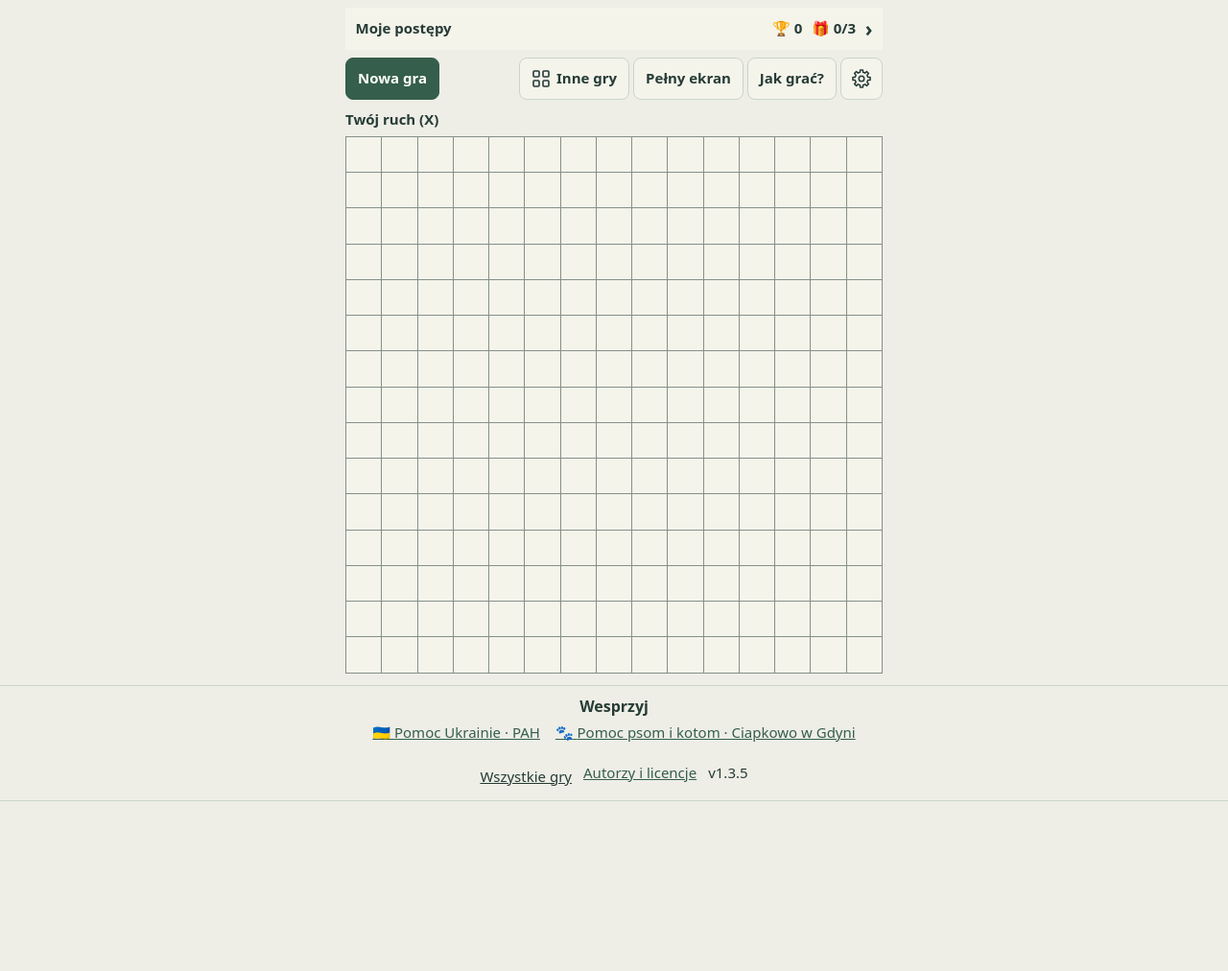
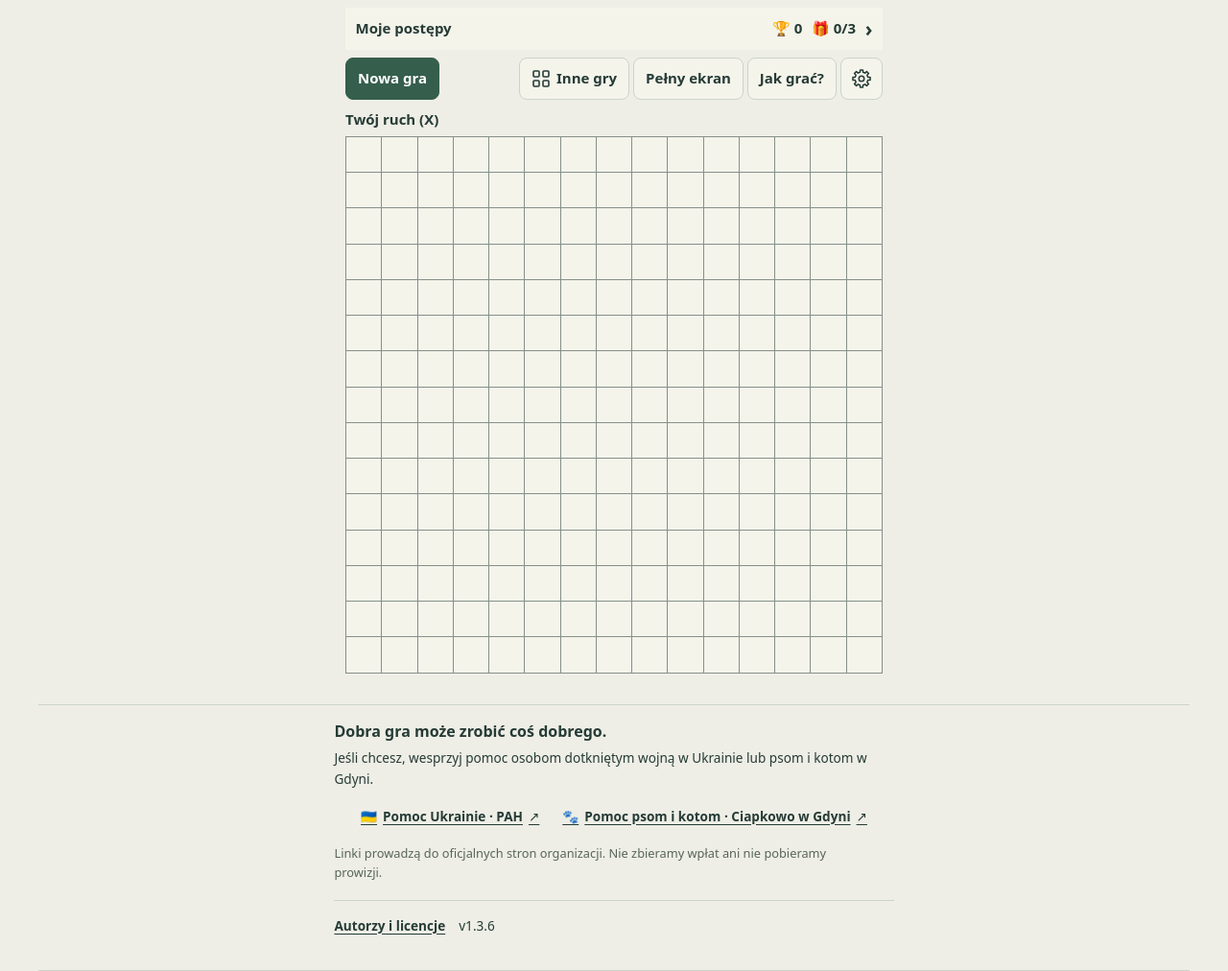
Before and after one commit to walczynskir/gomoku-pages, a plain HTML site: page index.html in a window 1280 px wide. Shown: the part 69-1081 px from the top of the page at 96% size. Before the commit the page ends 904 px from the top, so only its background shows below. Drawn offline with Linux system fonts and the light colour scheme.

Commit message:
Publish Gomoku 1.3.6: shared footer

```diff
--- a/games-chest-menu.js
+++ b/games-chest-menu.js
@@ -8,7 +8,7 @@
   const close = document.querySelector('#game-picker-close');
   const pickerRecent = picker.querySelector('#game-picker-recent');
   const list = picker.querySelector('#game-picker-list');
-  const allLinks = [menu, picker].map(container => container.querySelector('.all-games'));
+  const allGamesLink = picker.querySelector('.all-games');
   const labels = {
     pl: ['Inne gry', 'Zamknij', 'Ostatnio otwierane', 'Wszystkie gry', 'Osiem Asów', 'Garibaldka'],
     en: ['Other games', 'Close', 'Recently opened', 'All games', 'Eight Aces', 'Russian Bank'],
@@ -72,7 +72,7 @@
     picker.querySelector('h2').textContent = title;
     pickerRecent.querySelector('h3').textContent = recentTitle;
     recent.querySelector('span').textContent = recentTitle;
-    for (const link of allLinks) link.textContent = allGames;
+    allGamesLink.textContent = allGames;
 
     const otherGames = catalog.filter(game => game.id !== current);
     const recentGames = ids.map(id => otherGames.find(game => game.id === id)).filter(Boolean);
--- a/index.html
+++ b/index.html
@@ -23,7 +23,7 @@
 <link rel="stylesheet" href="settings.css?v=0.9.0">
 <link rel="stylesheet" href="shared-victory.css">
 <link rel="stylesheet" href="games-chest-menu.css?v=icon-gallery-1">
-<script defer src="games-chest-menu.js?v=icons-1" data-game="piec-w-rzedzie"></script>
+<script defer src="games-chest-menu.js?v=footer-1" data-game="piec-w-rzedzie"></script>
 <script defer src="locales.js"></script>
 <script defer src="i18n.js"></script>
 <script defer src="strings.js?v=0.8.0"></script>
@@ -44,6 +44,8 @@
 <script defer src="https://cloud.umami.is/script.js" data-website-id="a4d24ffd-fa55-44e7-8c3b-dc5a5e42a2f2" data-domains="gomoku.walczynskir.chatgpt.site,gomoku.games-chest.com" data-tag="piec-w-rzedzie"></script>
 <link rel="stylesheet" href="progress-bar.css?v=1.3.1">
 <link rel="stylesheet" href="progress-summary.css?v=1.3.1">
+<link rel="stylesheet" href="shared-footer.css?v=footer-1">
+<script defer src="shared-footer.js?v=footer-1"></script>
 </head>
 <body>
 <header>
@@ -89,17 +91,22 @@
     <p id="storage-message" role="status" hidden data-t="storage"></p>
   </section>
 </main>
-<footer>
-  <section class="support-causes" aria-labelledby="support-title">
-    <h2 id="support-title" data-t="support">Wesprzyj</h2>
+<footer class="game-footer">
+  <section class="support-causes" aria-labelledby="support-title" translate="no">
+    <h2 id="support-title" data-footer-copy="title">Dobra gra może zrobić coś dobrego.</h2>
+    <p data-footer-copy="intro">Jeśli chcesz, wesprzyj pomoc osobom dotkniętym wojną w Ukrainie lub psom i kotom w Gdyni.</p>
     <div class="support-links">
-      <a href="https://www.pah.org.pl/gdzie-dzialamy/ukraina/" target="_blank" rel="noopener noreferrer"><span aria-hidden="true">🇺🇦</span> <span data-t="Help Ukraine · PAH"></span></a>
-      <a href="https://ciapkowo.pl/" target="_blank" rel="noopener noreferrer"><span aria-hidden="true">🐾</span> <span data-t="Help dogs and cats · Ciapkowo, Gdynia"></span></a>
+      <a href="https://www.pah.org.pl/gdzie-dzialamy/ukraina/" target="_blank" rel="noopener noreferrer"><b aria-hidden="true">🇺🇦</b> <span data-footer-copy="ukraine">Pomoc Ukrainie · PAH</span> <b aria-hidden="true">↗</b></a>
+      <a href="https://ciapkowo.pl/" target="_blank" rel="noopener noreferrer"><b aria-hidden="true">🐾</b> <span data-footer-copy="shelter">Pomoc psom i kotom · Ciapkowo w Gdyni</span> <b aria-hidden="true">↗</b></a>
     </div>
+    <p class="support-note" data-footer-copy="note">Linki prowadzą do oficjalnych stron organizacji. Nie zbieramy wpłat ani nie pobieramy prowizji.</p>
   </section>
-  <nav class="games-chest-menu" translate="no"><div class="recent-games" hidden><span></span><div class="recent-games-icons"></div></div><a class="all-games" href="https://games-chest.com/">Wszystkie gry</a></nav>
-  <a id="credits-link" href="credits.html" data-t="credits">Autorzy i licencje</a>
-  <span id="footer-version" translate="no">v1.3.5</span>
+  <div class="footer-details">
+    <a id="credits-link" href="credits.html" data-footer-copy="credits" translate="no">Autorzy i licencje</a>
+    <span id="footer-version" translate="no">v1.3.6</span>
+    <span id="save-note" translate="no"></span>
+  </div>
+  <nav class="games-chest-menu" translate="no"><div class="recent-games" hidden><span></span><div class="recent-games-icons"></div></div></nav>
 </footer>
 <dialog id="progress-dialog" class="progress-summary" aria-labelledby="progress-title" translate="no">
   <div class="progress-heading">
--- /dev/null
+++ b/shared-footer.css
@@ -0,0 +1,71 @@
+html .game-footer {
+  box-sizing: border-box;
+  display: grid;
+  justify-items: stretch;
+  align-items: start;
+  gap: 0;
+  max-inline-size: 1200px;
+  margin: 20px auto 0;
+  padding: 16px clamp(12px, 3vw, 24px) 24px;
+  border-block-start: 1px solid var(--line, #b9c8bc);
+  color: var(--ink, #253b30);
+  font: 400 .85rem/1.6 system-ui, sans-serif;
+  text-align: start;
+}
+html .game-footer .support-causes {
+  box-sizing: border-box;
+  inline-size: 100%;
+  margin: 0;
+  padding: 0 0 12px;
+  border-block-end: 1px solid var(--line, #b9c8bc);
+  color: inherit;
+  font: inherit;
+  text-align: start;
+}
+html .game-footer .support-causes h2 {
+  margin: 0 0 6px;
+  font: 650 1rem/1.4 system-ui, sans-serif;
+  letter-spacing: normal;
+}
+html .game-footer .support-causes p { margin: 6px 0; max-inline-size: 75ch; }
+html .game-footer .support-links {
+  display: flex;
+  flex-wrap: wrap;
+  gap: 0 24px;
+  margin: 6px 0;
+}
+html .game-footer :is(.support-links a, .footer-details a) {
+  display: inline-flex;
+  align-items: center;
+  gap: 6px;
+  min-block-size: 44px;
+  max-inline-size: 100%;
+  color: inherit;
+  font-weight: 600;
+  text-decoration: underline;
+  text-underline-offset: 3px;
+}
+html .game-footer .support-links a span { display: inline; overflow-wrap: anywhere; }
+html .game-footer .support-links b { flex: none; font-weight: 400; }
+html .game-footer .support-causes .support-note {
+  color: var(--muted, var(--palette-muted, #4a5b53));
+  font-size: .8rem;
+}
+.game-footer .footer-details {
+  display: flex;
+  flex-wrap: wrap;
+  align-items: center;
+  gap: 0 14px;
+  margin-block-start: 4px;
+}
+.game-footer .footer-details #save-note { margin-inline-start: auto; }
+.game-footer #save-note:empty { display: none; }
+html .game-footer .games-chest-menu { margin: 4px 0 0; }
+.game-footer .games-chest-menu:not(:has(.recent-games:not([hidden]))) { display: none; }
+html.larger .game-footer, html .large .game-footer { font-size: 1rem; }
+html.larger .game-footer .support-causes h2, html .large .game-footer .support-causes h2 { font-size: 1.15rem; }
+html.larger .game-footer .support-causes .support-note, html .large .game-footer .support-causes .support-note { font-size: .9rem; }
+
+@media (max-width: 540px) {
+  html .game-footer .support-links { gap: 8px 16px; }
+}
--- /dev/null
+++ b/shared-footer.js
@@ -0,0 +1,27 @@
+/* Shared footer copy, independent of the games' translation engines. */
+(() => {
+  const copy = {
+    "pl": ["Dobra gra może zrobić coś dobrego.","Jeśli chcesz, wesprzyj pomoc osobom dotkniętym wojną w Ukrainie lub psom i kotom w Gdyni.","Pomoc Ukrainie · PAH","Pomoc psom i kotom · Ciapkowo w Gdyni","Linki prowadzą do oficjalnych stron organizacji. Nie zbieramy wpłat ani nie pobieramy prowizji.","Autorzy i licencje"],
+    "en": ["A good game can do some good.","You can support people affected by the war in Ukraine or help dogs and cats in Gdynia.","Support Ukraine · PAH","Help dogs and cats · Ciapkowo in Gdynia","The links go to the organizations’ official websites. We do not collect donations or take a commission.","Credits and licenses"],
+    "de": ["Ein gutes Spiel kann Gutes tun.","Unterstütze vom Krieg in der Ukraine betroffene Menschen oder Hunde und Katzen in Gdynia.","Hilfe für die Ukraine · PAH","Hilfe für Hunde und Katzen · Ciapkowo in Gdynia","Die Links führen zu den offiziellen Seiten der Organisationen. Wir sammeln keine Spenden und erhalten keine Provision.","Mitwirkende und Lizenzen"],
+    "es": ["Un buen juego puede hacer el bien.","Puedes apoyar a las personas afectadas por la guerra en Ucrania o ayudar a perros y gatos en Gdynia.","Apoya a Ucrania · PAH","Ayuda a perros y gatos · Ciapkowo en Gdynia","Los enlaces llevan a los sitios oficiales. No recaudamos donaciones ni cobramos comisiones.","Créditos y licencias"],
+    "fr": ["Un bon jeu peut faire du bien.","Vous pouvez soutenir les personnes touchées par la guerre en Ukraine ou aider les chiens et chats de Gdynia.","Soutenir l’Ukraine · PAH","Aider les chiens et chats · Ciapkowo à Gdynia","Les liens mènent aux sites officiels. Nous ne collectons aucun don et ne prélevons aucune commission.","Crédits et licences"],
+    "it": ["Un buon gioco può fare del bene.","Puoi aiutare le persone colpite dalla guerra in Ucraina oppure cani e gatti a Gdynia.","Aiuta l’Ucraina · PAH","Aiuta cani e gatti · Ciapkowo a Gdynia","I link portano ai siti ufficiali. Non raccogliamo donazioni né riceviamo commissioni.","Crediti e licenze"],
+    "uk": ["Хороша гра може зробити добру справу.","Ви можете підтримати людей, які постраждали від війни в Україні, або допомогти собакам і котам у Гдині.","Допомога Україні · PAH","Допомога собакам і котам · Ciapkowo у Гдині","Посилання ведуть на офіційні сайти організацій. Ми не збираємо внесків і не беремо комісій.","Автори й ліцензії"],
+    "ar": ["لعبة جيدة يمكن أن تفعل الخير.","يمكنك مساعدة المتضررين من الحرب في أوكرانيا أو مساعدة الكلاب والقطط في غدينيا.","ادعم أوكرانيا · PAH","ساعد الكلاب والقطط · Ciapkowo في غدينيا","تنقلك الروابط إلى المواقع الرسمية للمنظمات. لا نجمع التبرعات ولا نتقاضى عمولة.","المساهمون والتراخيص"],
+    "hi": ["एक अच्छा खेल भलाई कर सकता है।","आप यूक्रेन में युद्ध से प्रभावित लोगों या ग्डीनिया के कुत्तों और बिल्लियों की मदद कर सकते हैं।","यूक्रेन की मदद करें · PAH","कुत्तों और बिल्लियों की मदद · ग्डीनिया में Ciapkowo","लिंक संगठनों की आधिकारिक वेबसाइटों पर ले जाते हैं। हम चंदा या कमीशन नहीं लेते।","श्रेय और लाइसेंस"],
+    "zh-Hans": ["好游戏也能传递善意。","你可以帮助受乌克兰战争影响的人们，或帮助格丁尼亚的猫狗。","援助乌克兰 · PAH","帮助猫狗 · 格丁尼亚 Ciapkowo","链接指向机构官方网站。我们不代收捐款，也不收取佣金。","制作人员与许可"]
+  };
+  const keys = ["title","intro","ukraine","shelter","note","credits"];
+  const fields = document.querySelectorAll('.game-footer [data-footer-copy]');
+  const root = document.documentElement;
+  function render() {
+    const row = copy[root.lang] ?? copy.en;
+    for (const field of fields) {
+      const text = row[keys.indexOf(field.dataset.footerCopy)];
+      if (field.textContent !== text) field.textContent = text;
+    }
+  }
+  new MutationObserver(render).observe(root, { attributes: true, attributeFilter: ['lang'] });
+  render();
+})();
--- a/sw.js
+++ b/sw.js
@@ -1,6 +1,6 @@
 // Adapted from Eight Aces dist/sw.js. Generated by scripts/build-offline.mjs.
 const cachePrefix = 'gomoku-offline-' + self.registration.scope;
-const cacheName = cachePrefix + '1.3.5';
+const cacheName = cachePrefix + '1.3.6';
 const scope = self.registration.scope;
 const assetNames = [
   "achievements.js",
@@ -49,6 +49,8 @@ const assetNames = [
   "settings-gear.svg",
   "settings-strings.js",
   "settings.css",
+  "shared-footer.css",
+  "shared-footer.js",
   "shared-game.css",
   "shared-palettes.css",
   "shared-preferences.js",
--- a/version.json
+++ b/version.json
@@ -1,3 +1,3 @@
 {
-  "version": "1.3.5"
+  "version": "1.3.6"
 }
```
